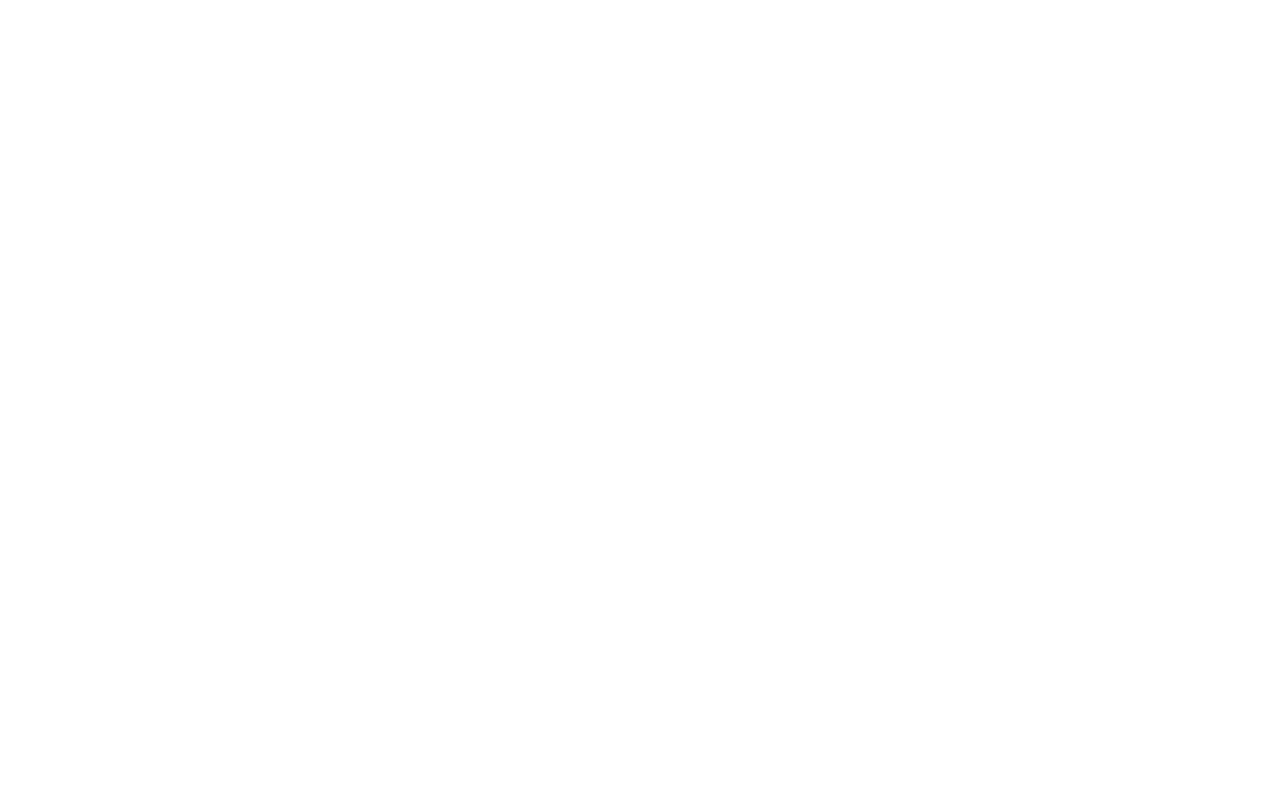
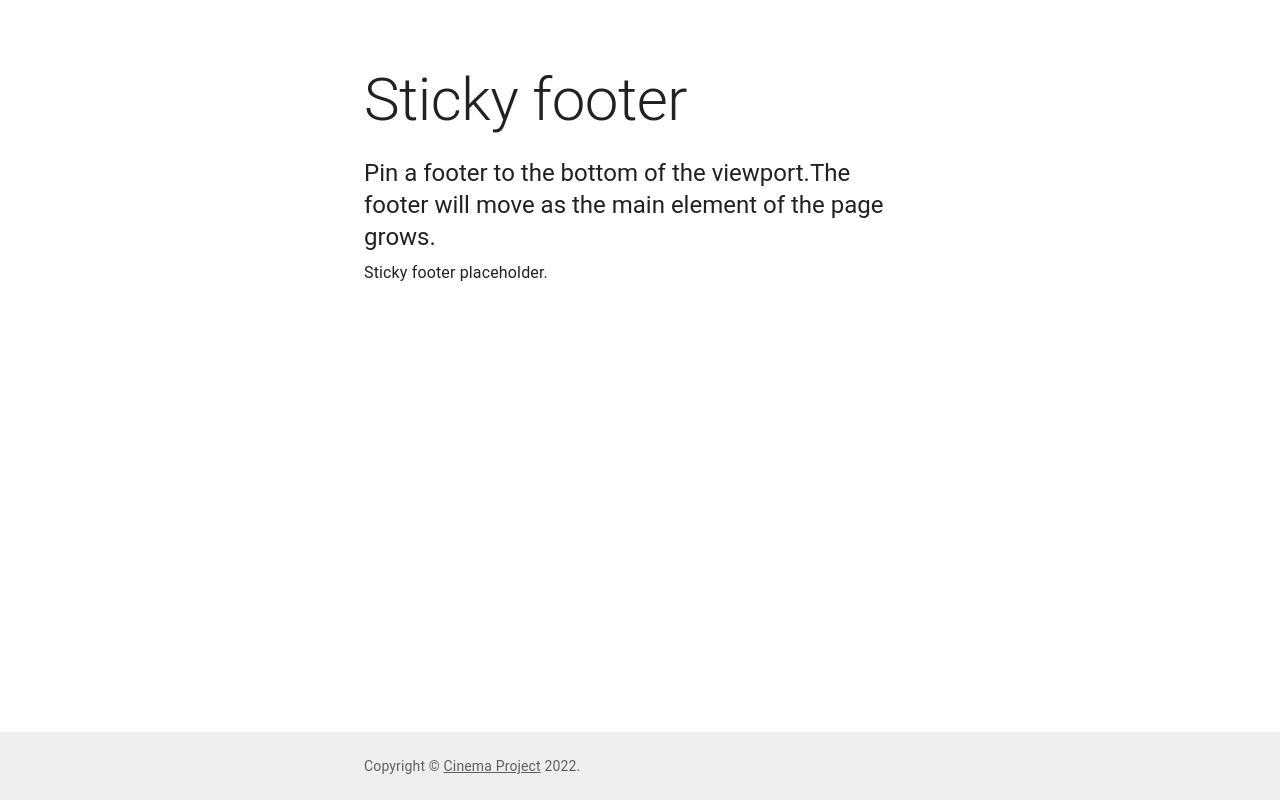
Before and after one commit to diegol6/CinemaProject, a React (Create React App) app in the folder Client/: page /movies/1 in a window 1280 px wide. Before the commit this address had no page. Built offline with nearby package versions, Linux system fonts and the light colour scheme.

Commit message:
Se agrega nueva vista movies

```diff
--- a/Client/src/App.js
+++ b/Client/src/App.js
@@ -1,5 +1,6 @@
 import Home from './components/Home';
 import Login from './components/Login';
+import Movies from './components/Movies';
 import './App.css';
 import { Routes, Route, Link } from "react-router-dom";
 
@@ -7,8 +8,9 @@
 function App() {
   return (
 <Routes>
-  <Route path="/Login" element={<Login />} />
-  <Route path="/Home" element={<Home />} />
+  <Route path="/" element={<Home />} />
+  <Route path="/login" element={<Login />} />
+  <Route path="/movies/:id" element={<Movies/>} />
 </Routes>
   );
 }
--- a/Client/src/components/Home.js
+++ b/Client/src/components/Home.js
@@ -18,6 +18,7 @@
 import {useState, useEffect} from 'react';
 import Rating from "@mui/material/Rating";
 import { useSelector } from 'react-redux';
+import { useNavigate } from 'react-router-dom';
 
 
 function Copyright() {
@@ -36,6 +37,7 @@
 const theme = createTheme();
 
 export default function Home() {
+  const navigate = useNavigate();
   const auth = useSelector(state => state.auth);
   const [list, setList] = useState([]);
 
@@ -46,8 +48,6 @@
       console.log(error)
     })
   },[setList])
-
-  console.log(auth);
 
   return (
     <ThemeProvider theme={theme}>
@@ -132,7 +132,7 @@
                     </Stack>
                   <CardActions>
                     <Button size="small">Mirar Trailer</Button>
-                    <Button size="small">Comentar</Button>
+                    <Button size="small" onClick={()=> navigate(`/movies/${lista._id}`) }>Mas informacion</Button>
                   </CardActions>
                 </Card>
               </Grid>
--- /dev/null
+++ b/Client/src/components/Movies.js
@@ -0,0 +1,59 @@
+import * as React from 'react';
+import CssBaseline from '@mui/material/CssBaseline';
+import Box from '@mui/material/Box';
+import Typography from '@mui/material/Typography';
+import Container from '@mui/material/Container';
+import Link from '@mui/material/Link';
+
+function Copyright() {
+  return (
+    <Typography variant="body2" color="text.secondary">
+      {'Copyright © '}
+      <Link color="inherit" href="">
+        Cinema Project
+      </Link>{' '}
+      {new Date().getFullYear()}
+      {'.'}
+    </Typography>
+  );
+}
+
+export default function StickyFooter() {
+  return (
+    <Box
+      sx={{
+        display: 'flex',
+        flexDirection: 'column',
+        minHeight: '100vh',
+      }}
+    >
+      <CssBaseline />
+      <Container component="main" sx={{ mt: 8, mb: 2 }} maxWidth="sm">
+        <Typography variant="h2" component="h1" gutterBottom>
+          Sticky footer
+        </Typography>
+        <Typography variant="h5" component="h2" gutterBottom>
+          {'Pin a footer to the bottom of the viewport.'}
+          {'The footer will move as the main element of the page grows.'}
+        </Typography>
+        <Typography variant="body1">Sticky footer placeholder.</Typography>
+      </Container>
+      <Box
+        component="footer"
+        sx={{
+          py: 3,
+          px: 2,
+          mt: 'auto',
+          backgroundColor: (theme) =>
+            theme.palette.mode === 'light'
+              ? theme.palette.grey[200]
+              : theme.palette.grey[800],
+        }}
+      >
+        <Container maxWidth="sm">
+          <Copyright />
+        </Container>
+      </Box>
+    </Box>
+  );
+}
```
